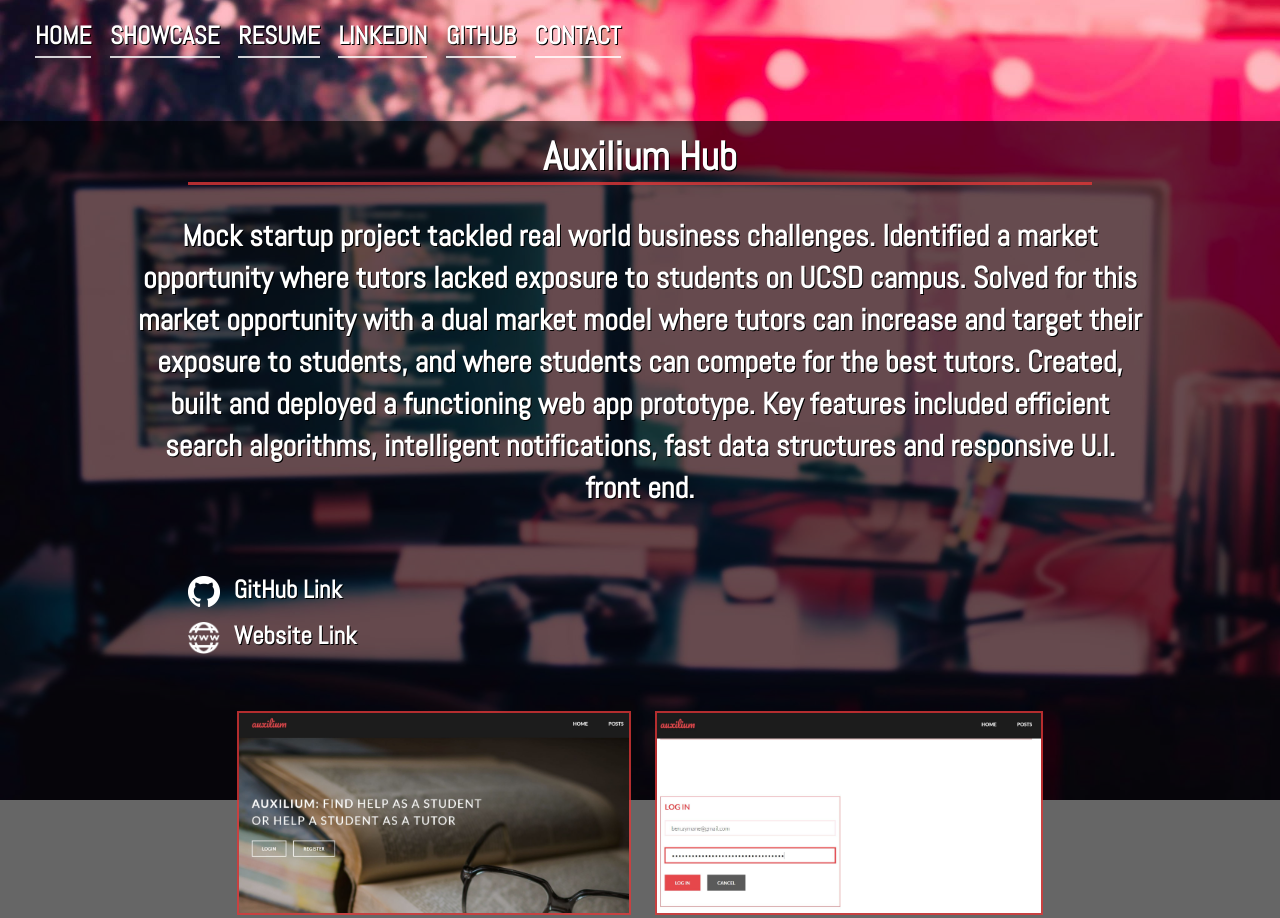
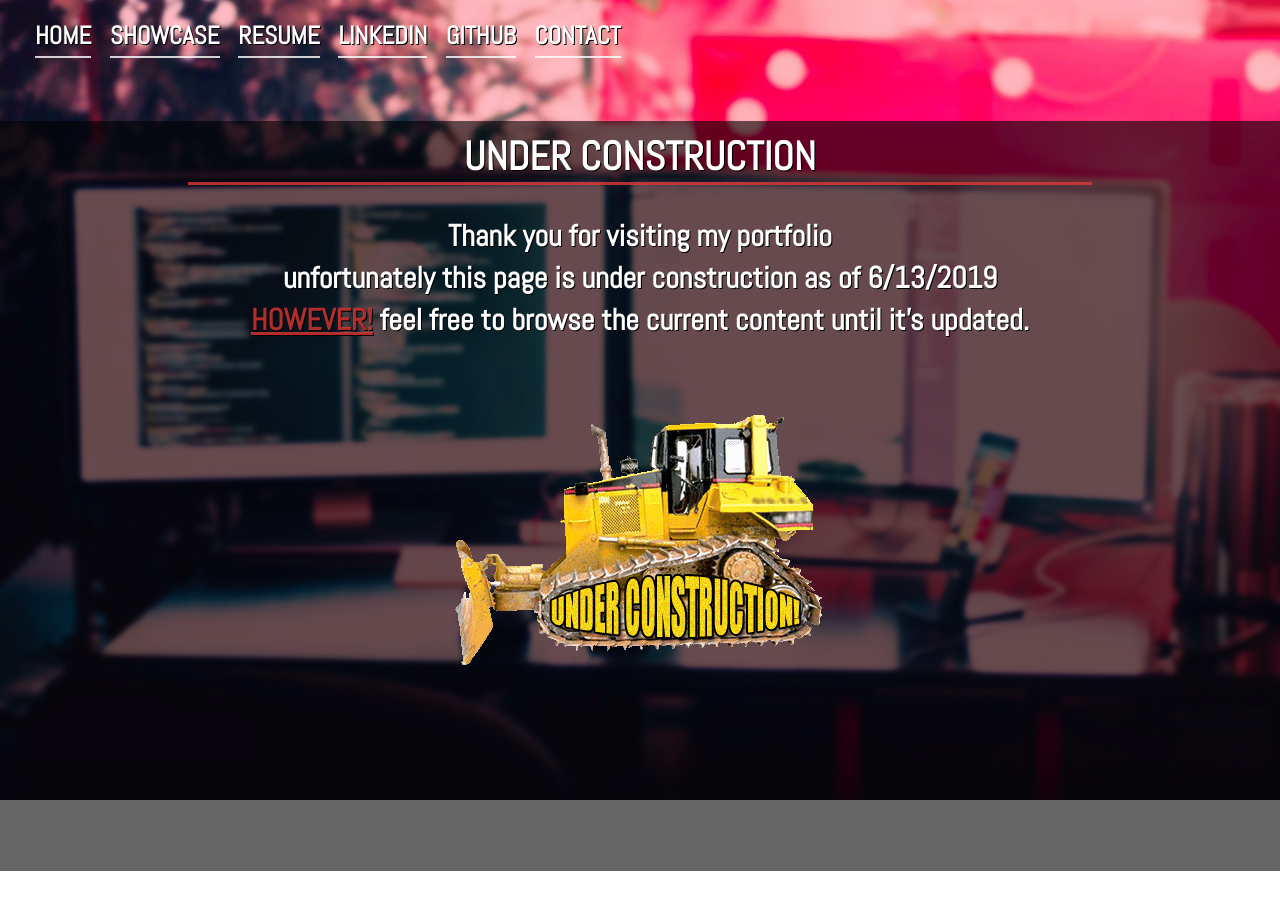
Before and after one commit to benaymane/benaymane.github.io, a plain HTML site: page showcase.html in a window 1280 px wide. Shown: the top 918 px of the page. Drawn offline with Linux system fonts and the light colour scheme.

Commit message:
Under construction commit and resume update

```diff
--- a/showcase.html
+++ b/showcase.html
@@ -23,7 +23,7 @@
         <div id="menu">
             <a href="home.html">HOME</a>
             <a href="showcase.html">SHOWCASE</a>
-            <a href="Ben_Chafik__Software_Engineer.pdf">RESUME</a>
+            <a href="Ben_Chafik_Software_Engineer_Resume.pdf">RESUME</a>
             <a href="https://www.linkedin.com/in/aymane-chafik-ben/" target="_blank">LINKEDIN</a>
             <a href="https://github.com/benaymane/" target="_blank">GITHUB</a>
             <a href="contact.html">CONTACT</a>
@@ -35,6 +35,20 @@
             </div>
             <div id="picture_bar">
                 <img id="picture_holder" src="style/DietBud_3.jpg"/>
+            </div>
+        </div>
+        <div id="showcase_container">
+            <div id="showcase">
+                <div id="project">
+                    <h1>UNDER CONSTRUCTION</h1>
+                    <p>Thank you for visiting my portfolio
+                        <br /> unfortunately this page is under construction as of 6/13/2019
+                        <br /> <span class="important_msg">HOWEVER!</span> feel free to browse the current content until it's updated.
+                    </p>
+                    <br/>
+                    <br />
+                    <img src="style/under_construction.gif" />
+                </div>
             </div>
         </div>
         <div id="showcase_container">
@@ -102,7 +116,7 @@
                     <div onclick="showImage('DietBud_1.jpg')" class="picture"><img src="style/DietBud_1.jpg"/></div>
                     <div onclick="showImage('DietBud_2.jpg')" class="picture"><img src="style/DietBud_2.jpg"/></div>
                     <div onclick="showImage('DietBud_3.jpg')" class="picture"><img src="style/DietBud_3.jpg"/></div>
-                    <div onclick="showImage('DietBud_3.jpg')" class="picture"><img src="style/DietBud_4.jpg"/></div>
+                    <div onclick="showImage('DietBud_4.jpg')" class="picture"><img src="style/DietBud_4.jpg"/></div>
                 </div>
             </div>
         </div>
--- a/style/showcase_style.css
+++ b/style/showcase_style.css
@@ -157,3 +157,8 @@ body {
     border: solid 2px white;
     cursor: pointer;
 }
+
+.important_msg {
+    text-decoration: underline;
+    color: rgba(223, 55, 55, 0.8);
+}
```
Also changed, not shown: contact.html (+1 -1 lines), style/under_construction.gif (added), 2 other files.
